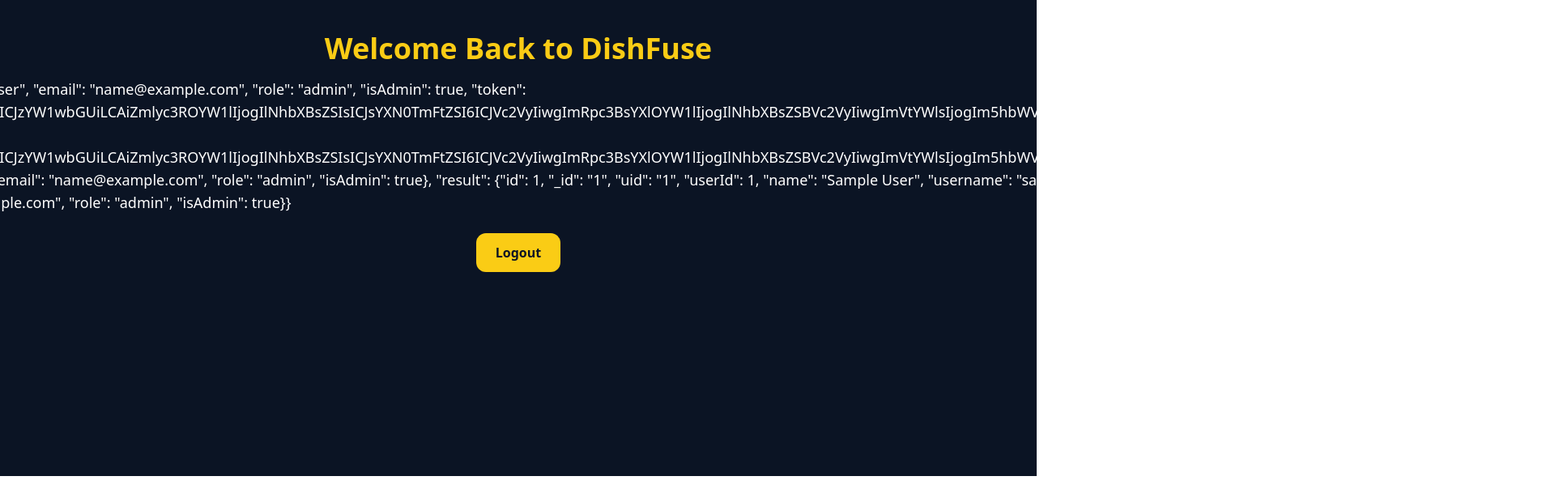
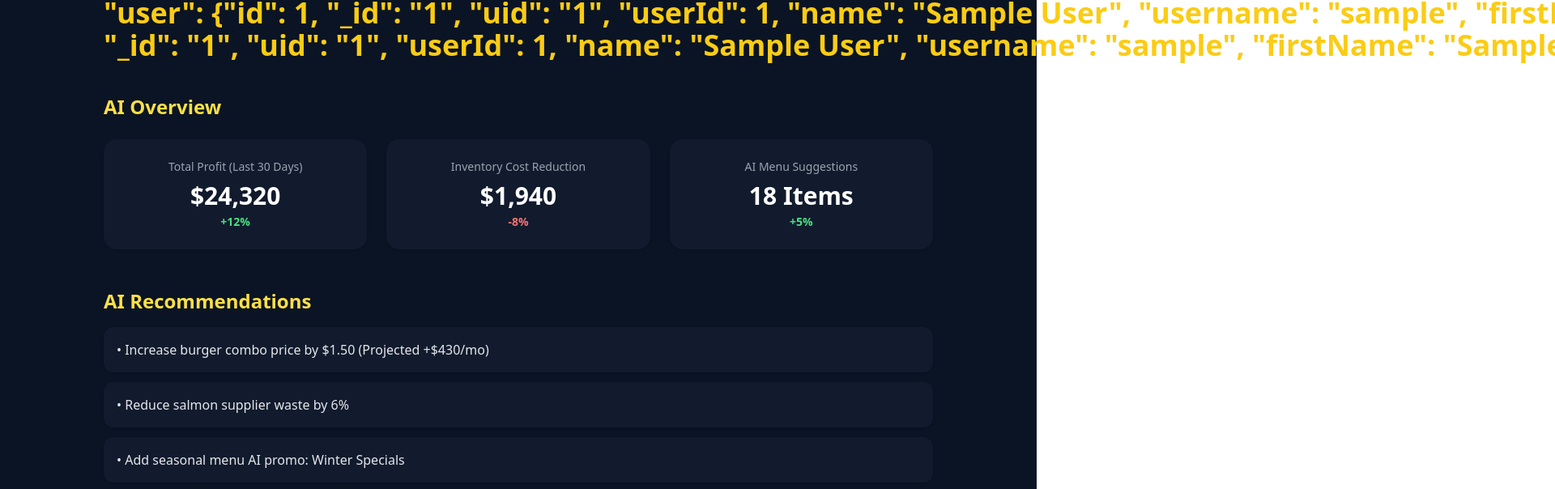
Before and after one commit to chrisgilbert722/DishFuse-v2, a Next.js app: page /dashboard in a window 1280 px wide. Shown: the part 212-816 px from the top of the page at 81% size, 1920 px wide, since content can reach past the window. Built offline with nearby package versions, Linux system fonts and the light colour scheme; sample sign-in values are in the browser's storage.

Commit message:
Update page.js

```diff
--- a/app/dashboard/page.js
+++ b/app/dashboard/page.js
@@ -21,22 +21,74 @@
     router.push("/login");
   }
 
+  const metrics = [
+    { label: "Total Profit (Last 30 Days)", value: "$24,320", change: "+12%" },
+    { label: "Inventory Cost Reduction", value: "$1,940", change: "-8%" },
+    { label: "AI Menu Suggestions", value: "18 Items", change: "+5%" },
+  ];
+
+  const recommendations = [
+    "Increase burger combo price by $1.50 (Projected +$430/mo)",
+    "Reduce salmon supplier waste by 6%",
+    "Add seasonal menu AI promo: Winter Specials",
+  ];
+
   return (
-    <main className="min-h-screen bg-[#0b1424] text-white flex flex-col items-center justify-center">
-      <h1 className="text-4xl font-bold text-yellow-400 mb-4">
-        Welcome Back to DishFuse
+    <main className="min-h-screen bg-[#0b1424] text-white flex flex-col items-center px-6 py-12">
+      <div className="w-full max-w-5xl">
+        <div className="flex justify-between items-center mb-10">
+          <h1 className="text-4xl font-bold text-yellow-400">
+            Welcome back, {user || "User"}
           </h1>
-      {user ? (
-        <p className="text-lg mb-6">Logged in as {user}</p>
-      ) : (
-        <p className="text-lg mb-6">Loading...</p>
-      )}
           <button
             onClick={handleLogout}
-        className="bg-yellow-400 text-[#0b1424] font-bold px-6 py-3 rounded-xl hover:bg-yellow-300 transition"
+            className="bg-yellow-400 text-[#0b1424] font-bold px-6 py-2 rounded-xl hover:bg-yellow-300 transition"
           >
             Logout
           </button>
+        </div>
+
+        <h2 className="text-2xl font-semibold mb-6 text-yellow-300">
+          AI Overview
+        </h2>
+
+        <div className="grid grid-cols-3 gap-6 mb-12">
+          {metrics.map((m, i) => (
+            <div
+              key={i}
+              className="bg-[#111b2d] p-6 rounded-2xl shadow text-center"
+            >
+              <p className="text-gray-400 mb-2 text-sm">{m.label}</p>
+              <p className="text-3xl font-bold text-white mb-1">{m.value}</p>
+              <p
+                className={`text-sm font-semibold ${
+                  m.change.includes("+")
+                    ? "text-green-400"
+                    : m.change.includes("-")
+                    ? "text-red-400"
+                    : "text-gray-300"
+                }`}
+              >
+                {m.change}
+              </p>
+            </div>
+          ))}
+        </div>
+
+        <h2 className="text-2xl font-semibold mb-4 text-yellow-300">
+          AI Recommendations
+        </h2>
+        <ul className="space-y-3">
+          {recommendations.map((r, i) => (
+            <li
+              key={i}
+              className="bg-[#111b2d] p-4 rounded-xl shadow text-gray-200"
+            >
+              • {r}
+            </li>
+          ))}
+        </ul>
+      </div>
     </main>
   );
 }
```
Lines whose indentation alone changed are shown as unchanged.
